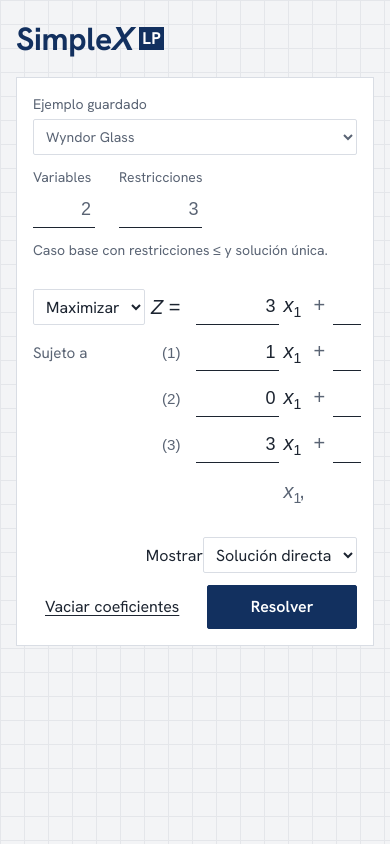
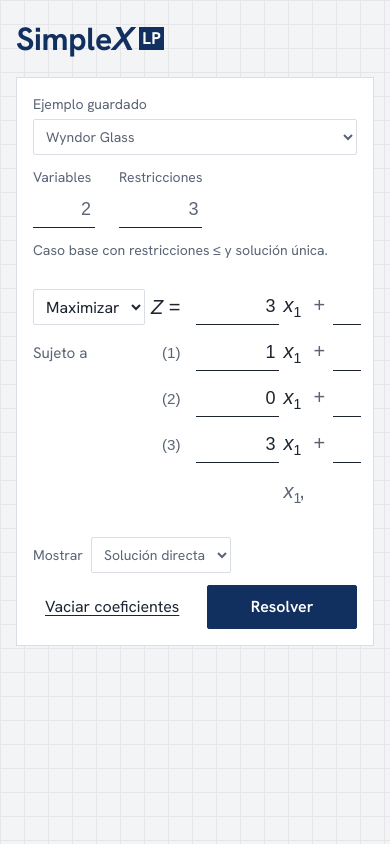
Before and after one commit to julianvanegas/simplex-lp, a Next.js app in the folder frontend/: page / in a window 390 px wide. Built offline with nearby package versions, Linux system fonts and the light colour scheme; a web font is replaced by a local one.

Commit message:
HU-14: estilos del selector de modo

```diff
--- a/frontend/src/app/globals.css
+++ b/frontend/src/app/globals.css
@@ -181,6 +181,7 @@ button { cursor: pointer; }
 .tabs button { min-height: 44px; padding: 8px 16px; background: transparent; border: 1px solid transparent; border-bottom: 0; }
 .tabs button:hover { background: var(--sheet); }
 .tabs button[aria-selected="true"] { position: relative; top: 1px; font-weight: 600; background: var(--sheet); border-color: var(--sheet-line); box-shadow: inset 0 2px var(--navy); }
+.mode-picker { display: inline-flex; align-items: center; gap: 8px; margin-right: auto; font-size: 0.875rem; color: var(--ink-soft); }
 .format-picker { display: inline-flex; align-items: center; gap: 8px; margin-bottom: 6px; font-size: 0.875rem; color: var(--ink-soft); }
 .result-sheet { padding: 24px; }
 .empty { max-width: 70ch; }
@@ -321,6 +322,7 @@ button { cursor: pointer; }
   .model, .result-sheet { padding: 16px; }
   .field-wide { flex-basis: 100%; }
   .model-actions .button-main { flex: 1; }
+  .mode-picker { flex-basis: 100%; }
   .tabs button { padding: 8px 10px; }
 }
 
```
